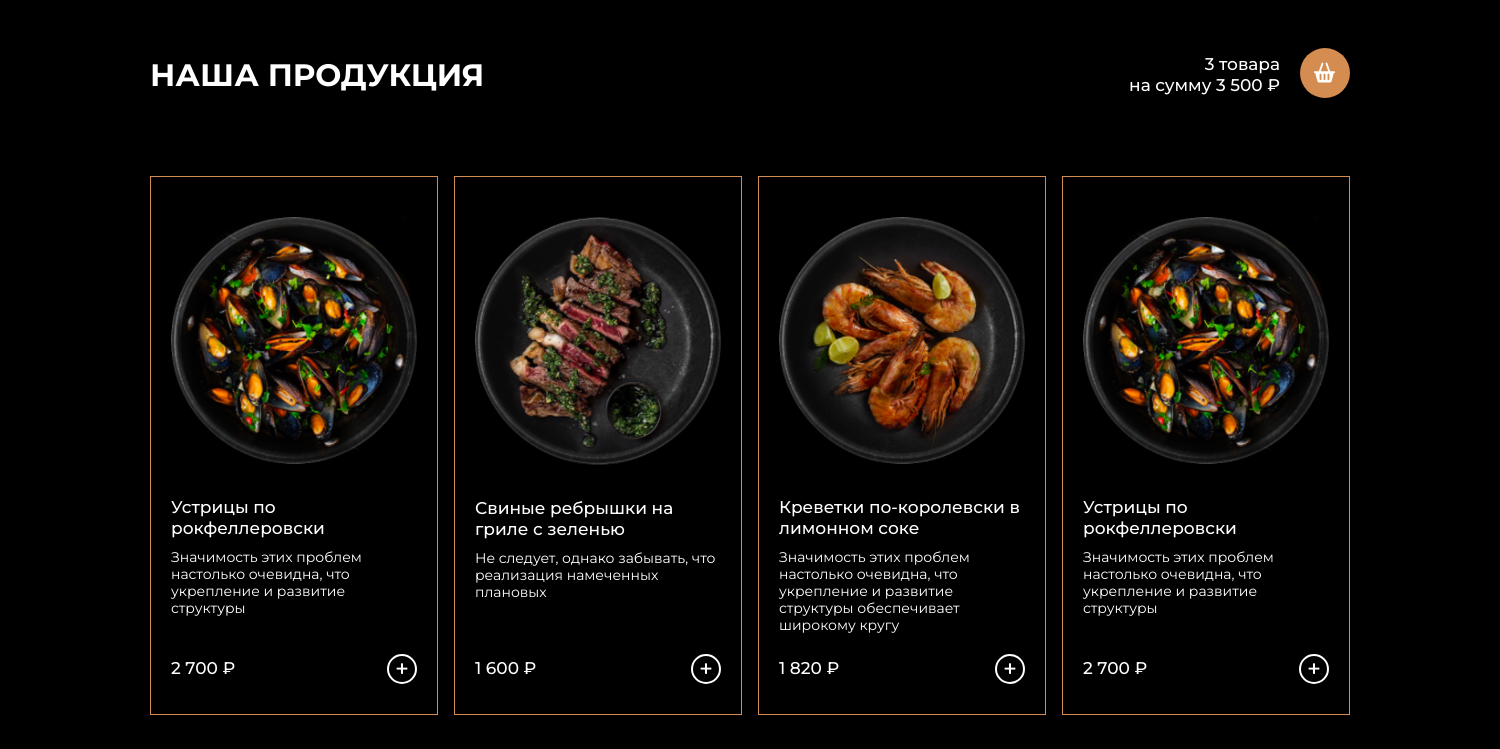
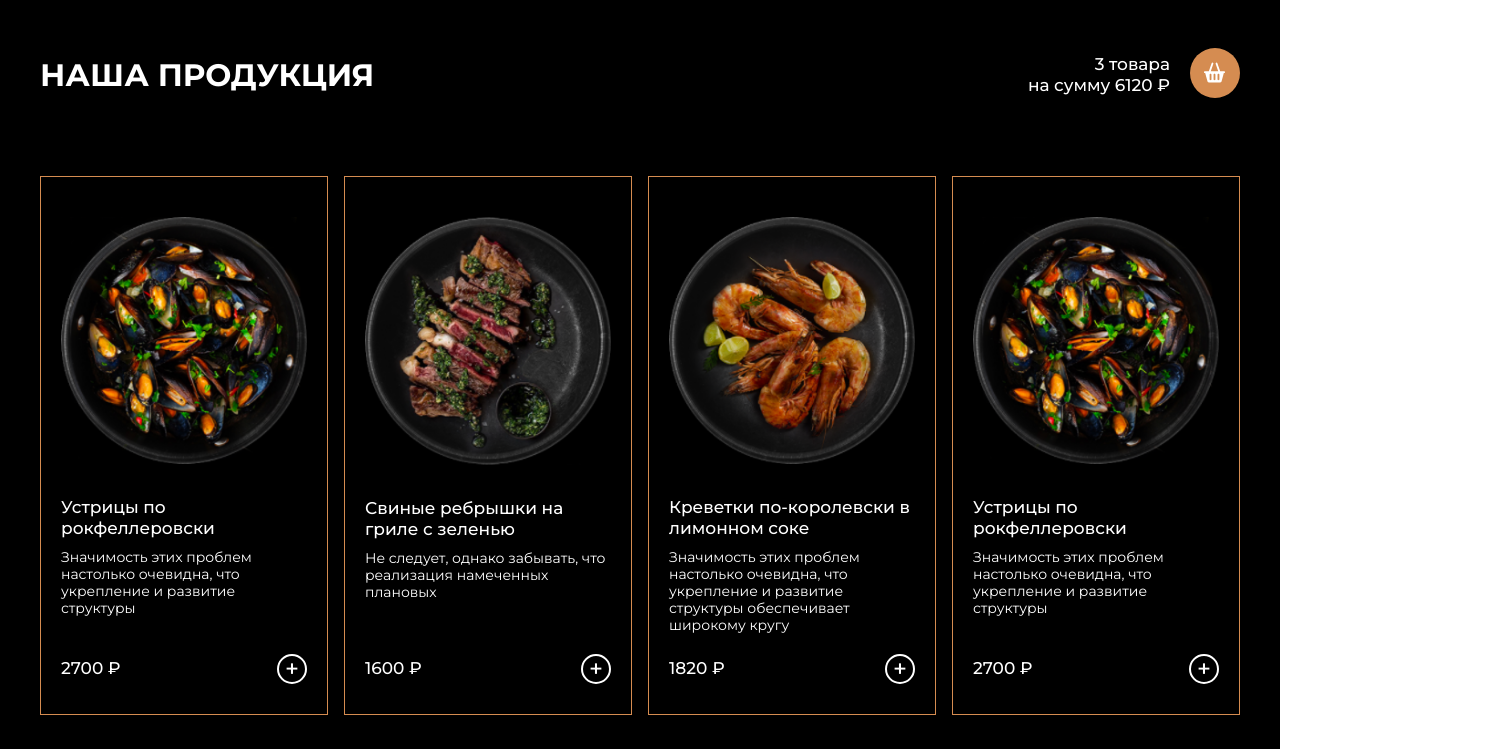
Before and after one commit to Ilgizya/vue_project_practice, a Vue app: page / in a window 1280 px wide. Shown: the top 749 px of the page, 1500 px wide, since content can reach past the window. Built offline with nearby package versions, Linux system fonts and the light colour scheme.

Commit message:
first_feature/vuex
first_feature/vuex

```diff
--- a/public/index.html
+++ b/public/index.html
@@ -21,12 +21,5 @@
     <!-- built files will be auto injected -->
   </body>
   <style>
-    * {
-      margin: 0;
-      padding: 0;
-    }
-    .body {
-      width: 1500px;
-    }
   </style>
 </html>
--- a/src/components/blocks/HeaderMain.vue
+++ b/src/components/blocks/HeaderMain.vue
@@ -19,8 +19,8 @@
 
       <div class="header__basket">
         <p class="basket__description" v-if="!isBasket">
-          3 товара<br/>
-          на сумму 3 500 ₽
+          {{ count }} товара<br/>
+          на сумму {{ OrderPrice }} ₽
         </p>
         <router-link to="/basket" v-if="!isBasket">
           <basketIcon class="basket__icon"/>
@@ -32,6 +32,8 @@
 
 <script>
 // import {ref} from 'vue'
+import { computed } from 'vue'
+import { useStore } from 'vuex'
 import basketIcon from '@/components/icons/basketIcon.vue'
 // import backIcon from '@/components/icons/backIcon.vue'
 import Button from '@/components/ui/Button.vue'
@@ -44,10 +46,6 @@ export default {
     Button
   },
   props: {
-    minusHeight: {
-      type: String,
-      default: '180px'
-    },
     isBasket: {
       type: Boolean,
       default: false
@@ -60,10 +58,23 @@ export default {
       type: String,
       default: ''
     }
+  },
+  setup () {
+    const store = useStore()
+
+    const count = computed(() => {
+      return store.getters.getCountProductsInBasket
+    })
+
+    const OrderPrice = computed(() => {
+      return store.getters.getAllPriceProductsInBasket
+    })
+
+    return {
+      count,
+      OrderPrice
+    }
   }
-  // },
-  // setup () {
-  // },
   // data () {
   //   return {
   //     minusHeight: 0
--- a/src/components/blocks/Main.vue
+++ b/src/components/blocks/Main.vue
@@ -5,7 +5,18 @@
       'main__wrapper_column': columnCard,
       'container__basketSize': columnCard
     }">
+
       <CardProduct
+      :horizontally="columnCard"
+      v-for="(item, i) in listArray"
+      :key="i"
+      :preview="item.img"
+      :title="item.title"
+      :description="item.description"
+      :price="item.price"
+      />
+
+      <!-- <CardProduct
         :horizontally="columnCard"
         :preview="require('@/assets/images/1.png')"
         title="Устрицы по рокфеллеровски"
@@ -60,7 +71,7 @@
         title="Устрицы по рокфеллеровски"
         description="Значимость этих проблем настолько очевидна, что укрепление и развитие структуры "
         price="2 700"
-      />
+      /> -->
     </div>
   </main>
 </template>
@@ -75,9 +86,17 @@ export default {
     CardProduct
   },
   props: {
+    minusHeight: {
+      type: String,
+      default: '175px'
+    },
     columnCard: {
       type: Boolean,
       default: false
+    },
+    listArray: {
+      type: Array,
+      default: () => {}
     }
   },
   setup () {
--- a/src/components/elements/CardProduct.vue
+++ b/src/components/elements/CardProduct.vue
@@ -51,8 +51,8 @@ export default {
       default: ''
     },
     price: {
-      type: String,
-      default: ''
+      type: Number,
+      default: 0
     },
     horizontally: {
       type: Boolean,
--- a/src/store/index.js
+++ b/src/store/index.js
@@ -1,4 +1,7 @@
 import { createStore } from 'vuex'
+
+import products from './modules/Products'
+import basketProducts from './modules/BasketProducts'
 
 export default createStore({
   state: {
@@ -10,5 +13,7 @@ export default createStore({
   actions: {
   },
   modules: {
+    products,
+    basketProducts
   }
 })
--- /dev/null
+++ b/src/store/modules/BasketProducts.js
@@ -0,0 +1,40 @@
+export default {
+  state: {
+    // count: 10999,
+    // name: 'Ivan',
+    CountProductsInBasket: 3,
+    AllPriceProductsInBasket: 6120,
+    basketList: [
+      {
+        id: 1,
+        img: require('@/assets/images/1.png'),
+        title: 'Устрицы по рокфеллеровски',
+        description: 'Значимость этих проблем настолько очевидна, что укрепление и развитие структуры',
+        price: 2700
+      },
+      {
+        id: 2,
+        img: require('@/assets/images/2.png'),
+        title: 'Свиные ребрышки на гриле с зеленью',
+        description: 'Не следует, однако забывать, что реализация намеченных плановых',
+        price: 1600
+      },
+      {
+        id: 3,
+        img: require('@/assets/images/3.png'),
+        title: 'Креветки по-королевски в лимонном соке',
+        description: 'Значимость этих проблем настолько очевидна, что укрепление и развитие структуры обеспечивает широкому кругу',
+        price: 1820
+      }
+    ]
+  },
+  getters: {
+    getBasketList: state => state.basketList,
+    getCountProductsInBasket: state => state.CountProductsInBasket,
+    getAllPriceProductsInBasket: state => state.AllPriceProductsInBasket
+  },
+  mutations: {
+  },
+  actions: {
+  }
+}
--- /dev/null
+++ b/src/store/modules/Products.js
@@ -0,0 +1,73 @@
+export default {
+  state: {
+    count: 10999,
+    name: 'Ivan',
+    products: [
+      {
+        id: 1,
+        img: require('@/assets/images/1.png'),
+        title: 'Устрицы по рокфеллеровски',
+        description: 'Значимость этих проблем настолько очевидна, что укрепление и развитие структуры',
+        price: 2700
+      },
+      {
+        id: 2,
+        img: require('@/assets/images/2.png'),
+        title: 'Свиные ребрышки на гриле с зеленью',
+        description: 'Не следует, однако забывать, что реализация намеченных плановых',
+        price: 1600
+      },
+      {
+        id: 3,
+        img: require('@/assets/images/3.png'),
+        title: 'Креветки по-королевски в лимонном соке',
+        description: 'Значимость этих проблем настолько очевидна, что укрепление и развитие структуры обеспечивает широкому кругу',
+        price: 1820
+      },
+      {
+        id: 4,
+        img: require('@/assets/images/4.png'),
+        title: 'Устрицы по рокфеллеровски',
+        description: 'Значимость этих проблем настолько очевидна, что укрепление и развитие структуры',
+        price: 2700
+      },
+      {
+        id: 5,
+        img: require('@/assets/images/1.png'),
+        title: 'Устрицы по рокфеллеровски',
+        description: 'Значимость этих проблем настолько очевидна, что укрепление и развитие структуры',
+        price: 2700
+      },
+      {
+        id: 6,
+        img: require('@/assets/images/2.png'),
+        title: 'Свиные ребрышки на гриле с зеленью',
+        description: 'Не следует, однако забывать, что реализация намеченных плановых',
+        price: 1600
+      },
+      {
+        id: 7,
+        img: require('@/assets/images/3.png'),
+        title: 'Креветки по-королевски в лимонном соке',
+        description: 'Значимость этих проблем настолько очевидна, что укрепление и развитие структуры обеспечивает широкому кругу',
+        price: 1820
+      },
+      {
+        id: 8,
+        img: require('@/assets/images/4.png'),
+        title: 'Устрицы по рокфеллеровски',
+        description: 'Значимость этих проблем настолько очевидна, что укрепление и развитие структуры',
+        price: 2700
+      }
+    ]
+  },
+  getters: {
+    // getCount: state => state.count,
+    // getName: state => state.name,
+    getProductsList: state => state.products
+  },
+  mutations: {
+  },
+  actions: {
+  }
+}
--- a/src/views/BasketPage.vue
+++ b/src/views/BasketPage.vue
@@ -7,21 +7,29 @@
   <ListProducts
    columnCard
    minusHeight="246px"
+   :listArray="BasketList"
   />
-
+  <!-- <div>
+    {{ count }}
+  </div> -->
   <footer>
     <div class="container__basketSize footer__wrapper">
       <div class="footer__text">
         <p class="footer__header">  Заказ на сумму:  </p>
-      <span class="footer__price">6 220 ₽</span>
+      <span class="footer__price"> {{ OrderPrice }} ₽</span>
       </div>
       <button class="footer__button">Оформить заказ</button>
     </div>
+    <!-- <p class="footer__text">
+    счетчик : {{ countInBasket }}</p>
+    <span class="footer__text">имя: {{ nameInBasket }}</span> -->
   </footer>
 </template>
 
 <script>
-// @ is an alias to /src
+// import { onMounted } from 'vue'
+import { computed } from 'vue'
+import { useStore } from 'vuex'
 import Header from '@/components/blocks/HeaderMain.vue'
 import ListProducts from '@/components/blocks/Main.vue'
 
@@ -34,6 +42,37 @@ export default {
   props: {
   },
   setup () {
+    const store = useStore()
+
+    const BasketList = computed(() => {
+      return store.getters.getBasketList
+    })
+
+    const OrderPrice = computed(() => {
+      return store.getters.getAllPriceProductsInBasket
+    })
+
+    return {
+      BasketList,
+      OrderPrice
+    }
+
+    // onMounted(() => {
+    //   console.log('store', store)
+    // })
+
+    // const countInBasket = computed(() => {
+    //   return store.getters.getCount
+    // })
+
+    // const nameInBasket = computed(() => {
+    //   return store.getters.getName
+    // })
+
+    // return {
+    //   countInBasket,
+    //   nameInBasket
+    // }
   }
 }
 </script>
--- a/src/views/MainPage.vue
+++ b/src/views/MainPage.vue
@@ -1,10 +1,12 @@
 <template>
   <Header headerTitle="Наша продукция"/>
-  <ListProducts/>
+  <ListProducts :listArray="ProductsList"
+  />
 </template>
 
 <script>
-// @ is an alias to /src
+import { computed } from 'vue'
+import { useStore } from 'vuex'
 import Header from '@/components/blocks/HeaderMain.vue'
 import ListProducts from '@/components/blocks/Main.vue'
 
@@ -17,6 +19,15 @@ export default {
   props: {
   },
   setup () {
+    const store = useStore()
+
+    const ProductsList = computed(() => {
+      return store.getters.getProductsList
+    })
+
+    return {
+      ProductsList
+    }
   }
 }
 </script>
```
